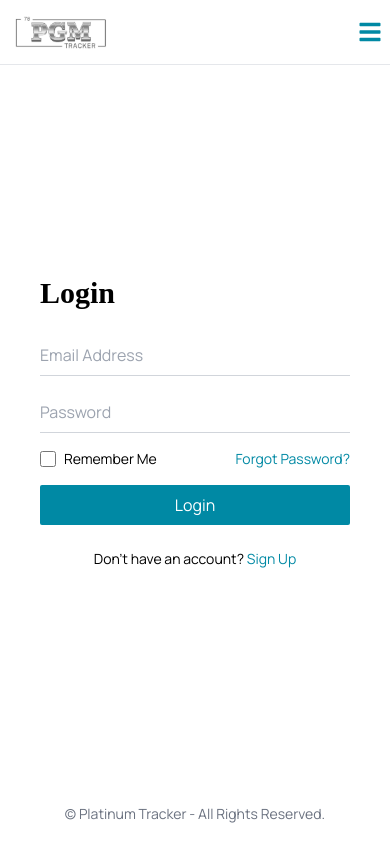
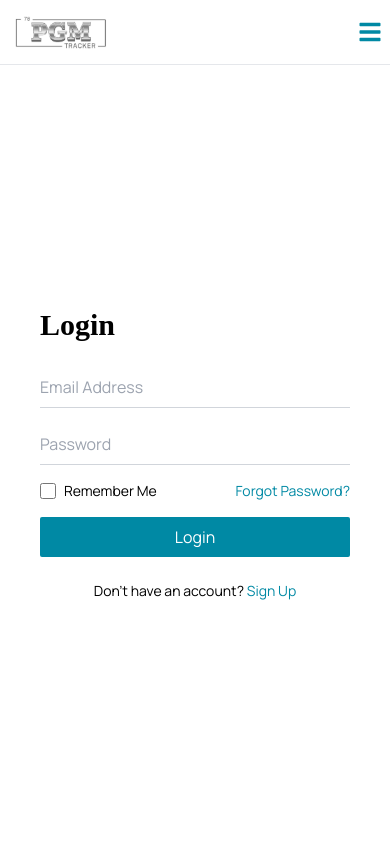
Before and after one commit to shiv-rishinarayan/copper_frontend, a Next.js app: page /login in a window 390 px wide. Shown: the top 844 px of the page. Built offline with nearby package versions, Linux system fonts and the light colour scheme; a web font is replaced by a local one.

Commit message:
validated the login and signup

```diff
--- a/pages/login.js
+++ b/pages/login.js
@@ -88,96 +88,145 @@
 // };
 
 // export default Login;
+import React from "react";
+import { Formik } from "formik";
+import * as Yup from "yup";
+import Navbar from "@/components/Navbar";
+import Footer2 from "@/components/Footer2";
 
-import React from "react";
-import Navbar from "@/components/Navbar";
+const validationSchema = Yup.object().shape({
+  email: Yup.string()
+    .email("Invalid email address")
+    .required("Email is required"),
+  password: Yup.string()
+    .min(8, "Password must be at least 8 characters")
+    .required("Password is required"),
+  rememberMe: Yup.boolean(),
+});
 
 const Login = () => {
+  const handleSubmit = (values, { setSubmitting }) => {
+    console.log(values);
+    setSubmitting(false);
+  };
+
   return (
-    <div>
+    <div className="flex flex-col min-h-screen">
       <Navbar />
-      <div className="h-screen flex flex-col lg:flex-row">
-        {/* Left Side with Image and Overlay - Hidden on small screens */}
+      <main className="flex-grow mt-16">
+        {" "}
+        <div className="flex flex-col lg:flex-row h-[calc(100vh-4rem)]">
+          {" "}
           <div className="relative w-full lg:w-1/2 h-full hidden lg:block">
             <img
-            src="https://media.istockphoto.com/id/482601021/photo/platinum.jpg?s=612x612&w=0&k=20&c=jPAVbe8OIjT7AuiXIWHudn-YLUEAgojThL_mXHk9088=" // Replace with your image URL
+              src="https://media.istockphoto.com/id/482601021/photo/platinum.jpg?s=612x612&w=0&k=20&c=jPAVbe8OIjT7AuiXIWHudn-YLUEAgojThL_mXHk9088="
               alt="Background"
               className="w-full h-full object-cover"
             />
             <div className="absolute inset-0 bg-black bg-opacity-70"></div>
             <div className="absolute inset-0 flex flex-col justify-center items-center text-center text-white px-10">
-            {/* Logo */}
-            {/* <div className="absolute top-5 left-5">
-            <img
-              src="/logo.jpg" // Replace with your logo URL
-              alt="Logo"
-              className="w-24 h-10"
-            />
-          </div> */}
               <h1 className="text-4xl font-bold mb-4">
                 Welcome to Platinum Tracker
               </h1>
               <p className="text-base max-w-xl mb-6">
-              Track and manage your data effortlessly with Platinum Tracker. Log
-              in to access your account and stay organized.
+                Track and manage your data effortlessly with Platinum Tracker.
+                Log in to access your account and stay organized.
               </p>
             </div>
           </div>
-
-        {/* Right Side with Login Form - Full width on small screens */}
           <div className="w-full lg:w-1/2 h-full flex flex-col justify-center px-10">
             <div className="max-w-md mx-auto w-full">
-            {" "}
-            {/* Increased max-width */}
               <h2 className="text-3xl cambay font-semibold mb-6">Login</h2>
-            <form className="space-y-4">
+              <Formik
+                initialValues={{
+                  email: "",
+                  password: "",
+                  rememberMe: false,
+                }}
+                validationSchema={validationSchema}
+                onSubmit={handleSubmit}
+              >
+                {({
+                  values,
+                  errors,
+                  touched,
+                  handleChange,
+                  handleBlur,
+                  handleSubmit,
+                  isSubmitting,
+                }) => (
+                  <form onSubmit={handleSubmit} className="space-y-4">
                     <div>
                       <input
                         type="email"
+                        name="email"
                         placeholder="Email Address"
+                        onChange={handleChange}
+                        onBlur={handleBlur}
+                        value={values.email}
                         className="w-full border-b border-gray-300 focus:outline-none focus:border-accent py-2"
                       />
+                      {errors.email && touched.email && (
+                        <div className="text-red-500 text-sm mt-1">
+                          {errors.email}
+                        </div>
+                      )}
                     </div>
                     <div>
                       <input
                         type="password"
+                        name="password"
                         placeholder="Password"
+                        onChange={handleChange}
+                        onBlur={handleBlur}
+                        value={values.password}
                         className="w-full border-b border-gray-300 focus:outline-none focus:border-accent py-2"
                       />
+                      {errors.password && touched.password && (
+                        <div className="text-red-500 text-sm mt-1">
+                          {errors.password}
+                        </div>
+                      )}
                     </div>
                     <div className="flex justify-between items-center">
                       <label className="flex items-center space-x-2">
                         <input
                           type="checkbox"
+                          name="rememberMe"
+                          onChange={handleChange}
+                          checked={values.rememberMe}
                           className="h-4 w-4 text-accent focus:ring-accent border-gray-300 rounded"
                         />
                         <span className="text-sm">Remember Me</span>
                       </label>
-                <a href="#" className="text-sm text-accent hover:underline">
+                      <a
+                        href="#"
+                        className="text-sm text-accent hover:underline"
+                      >
                         Forgot Password?
                       </a>
                     </div>
                     <button
                       type="submit"
+                      disabled={isSubmitting}
                       className="w-full bg-accent text-white py-2 rounded-sm hover:bg-accent"
                     >
                       Login
                     </button>
                   </form>
+                )}
+              </Formik>
               <p className="text-sm text-center mt-6">
                 Don't have an account?{" "}
-              <a href="#" className="text-accent hover:underline">
+                <a href="/signup" className="text-accent hover:underline">
                   Sign Up
                 </a>
               </p>
             </div>
-
-          {/* Footer at the Center Right Below Login Form */}
-          <div className="flex justify-center items-center mt-10 text-gray-500 text-sm absolute bottom-5 right-0 w-full sm:w-1/2">
-            © Platinum Tracker - All Rights Reserved.
           </div>
         </div>
-      </div>
+      </main>
+      <Footer2 />
     </div>
   );
 };
```
Lines whose indentation alone changed are shown as unchanged.
